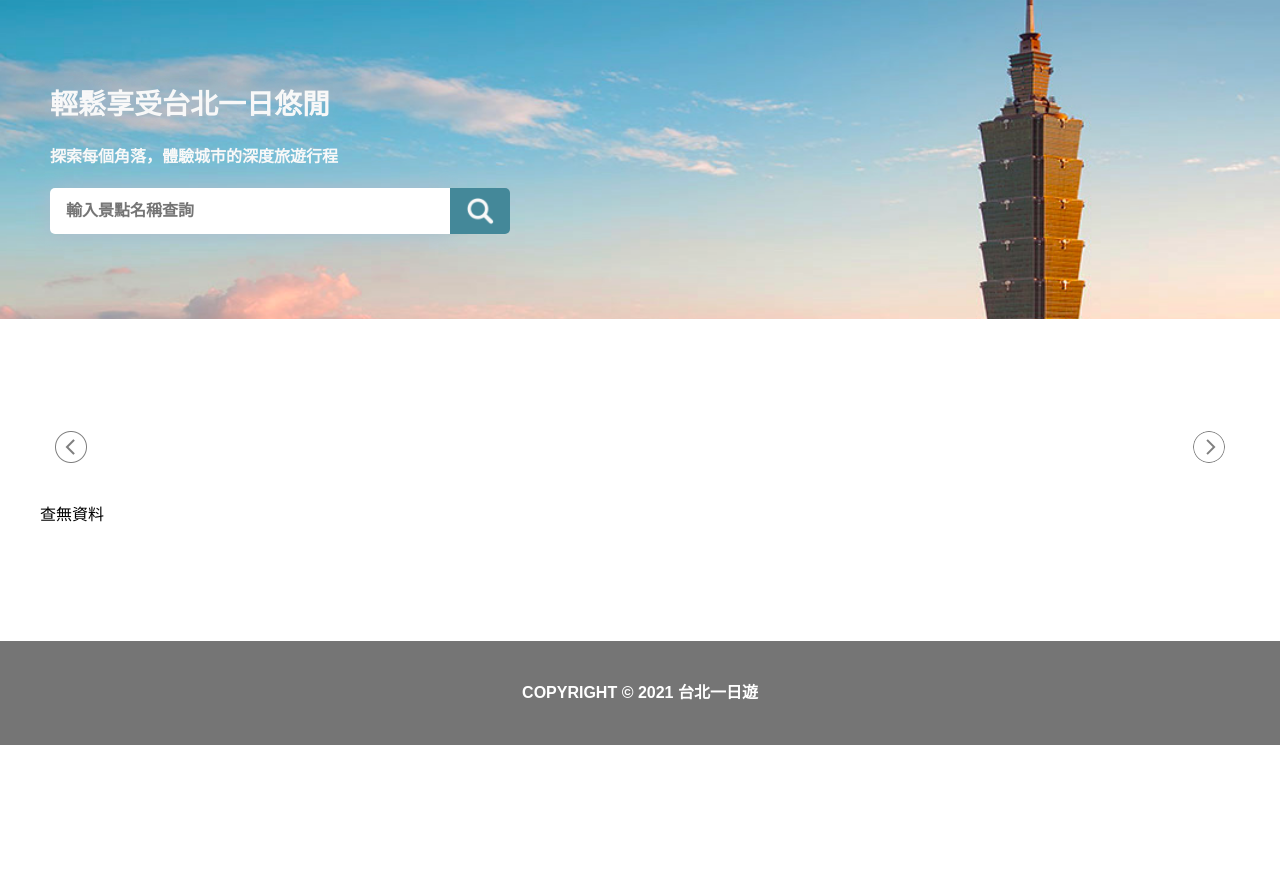
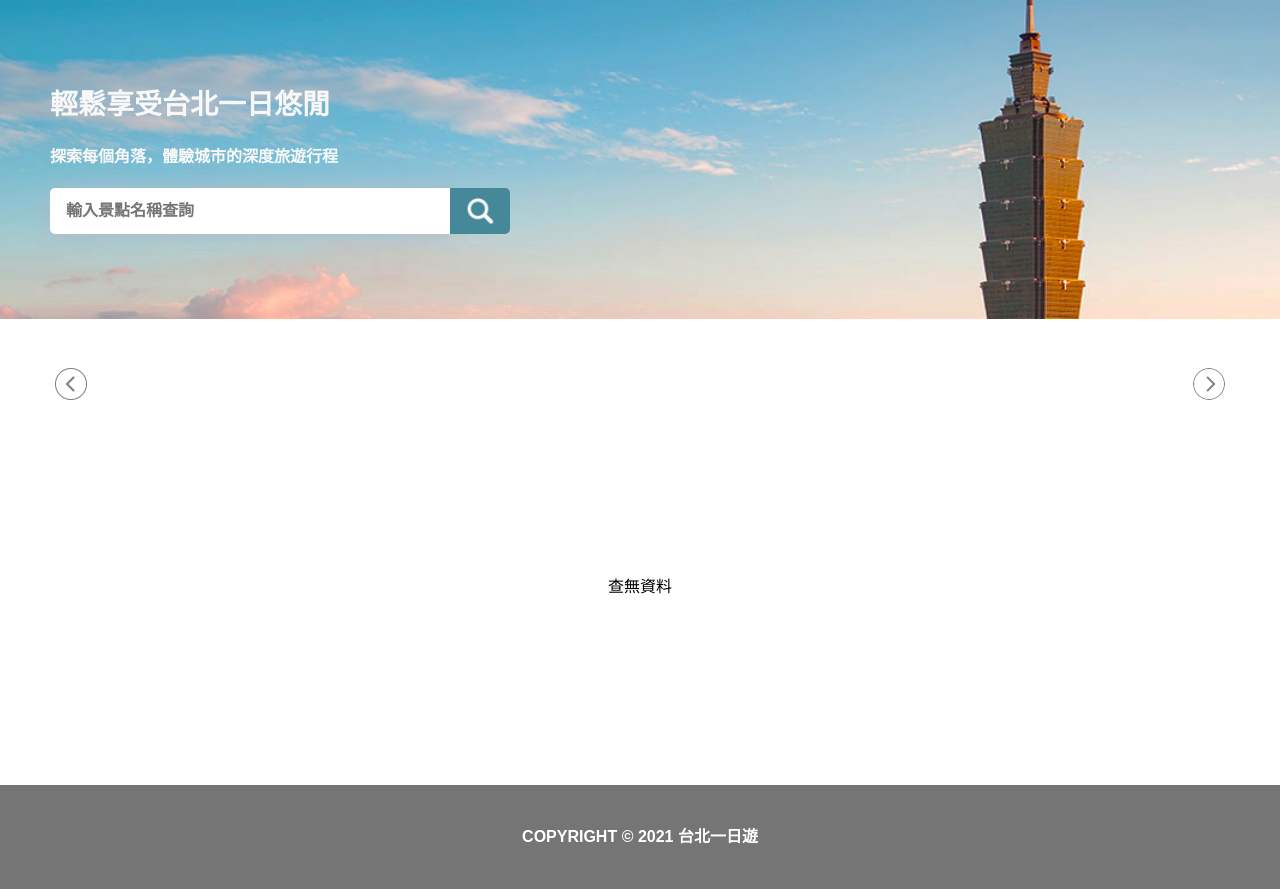
Before and after one commit to stephen533422/travel-to-taipei, a Flask app: page / in a window 1280 px wide. Shown: the part 55-944 px from the top of the page. Before the commit the page ends 800 px from the top, so only its background shows below. Run offline with Flask 3, Linux system fonts and the light colour scheme; data that the repository does not hold is empty.

Commit message:
correct layout

```diff
--- a/static/index.css
+++ b/static/index.css
@@ -225,14 +225,30 @@
     align-items: center;
     flex-direction: column;
     width: 100%;
-    height: auto;
+    min-height: calc( 100vh - 484px);
 }
 .page{
     display: flex;
     flex-wrap: wrap;
     width: 100%;
+    box-sizing: border-box;
     gap: 30px;
     padding: 15px;
+}
+.text{
+    width: 100%;
+    display: flex;
+    justify-content: center;
+    align-items: center;
+    color: #000;
+    text-align: center;
+    /* Body - Med 16(13.3) */
+    font-family: "Noto Sans TC", sans-serif;
+    font-size: 16px;
+    font-style: normal;
+    font-weight: 500;
+    line-height: 13.3px; /* 83.125% */
+    cursor: pointer;
 }
 .attraction{
     width: 270px;
@@ -302,9 +318,6 @@
     .main_content{
         width: 100%;
     }
-    .page{
-        width: auto;
-    }
     .hero_section{
         display: flex;
     }
--- a/static/index.js
+++ b/static/index.js
@@ -106,9 +106,12 @@
         attraction_detail.appendChild(attraction_mrt);
         attraction_detail.appendChild(attraction_category);
     }
-    console.log(response.data);
+    //console.log(response.data);
     if(response.data.length==0){
-        page.textContent="查無資料";
+        let text=document.createElement("div");
+        text.className="text";
+        text.textContent="查無資料";
+        page.appendChild(text);
     }
     attractions.appendChild(page);
 }
```
